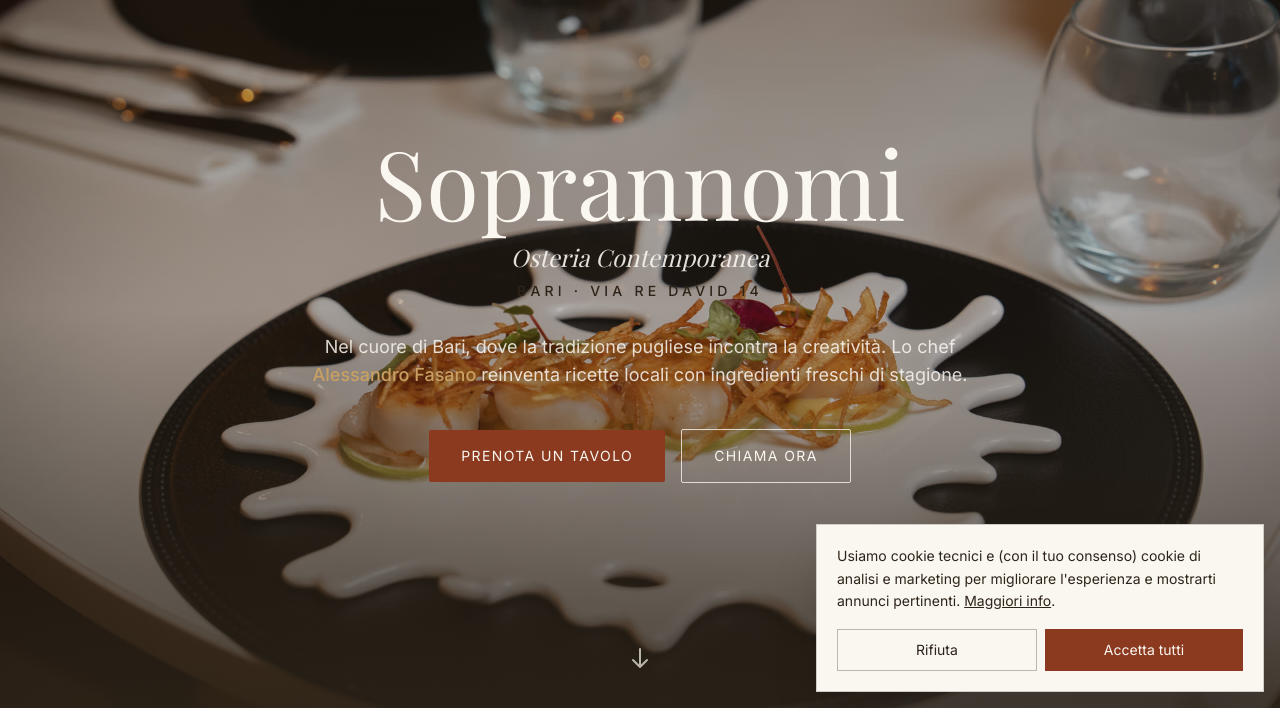
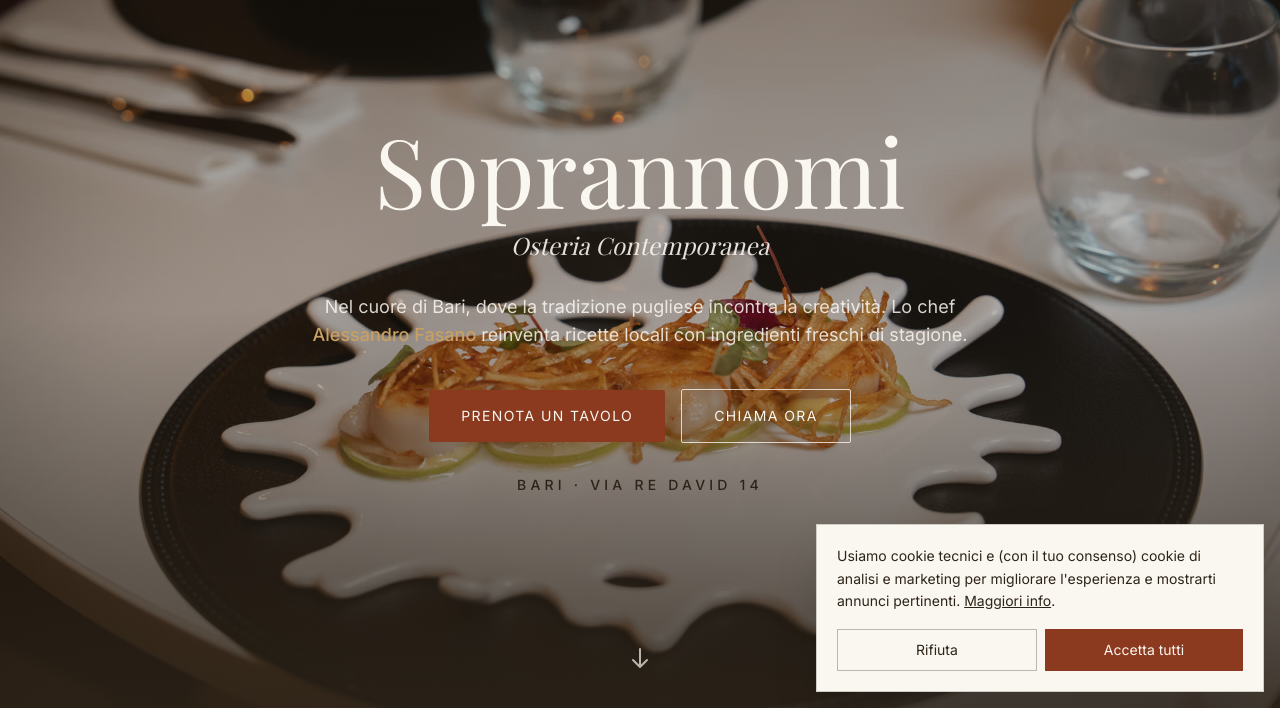
Before and after one commit to danieledelgrosso-ops/soprannomi-osteria-sito, a plain HTML site: page index.html in a window 1280 px wide. Shown: the part 92-800 px from the top of the page. Drawn offline with nearby package versions, Linux system fonts and the light colour scheme; a web font is replaced by a local one.

Commit message:
Hero: move address line below CTA buttons

```diff
--- a/index.html
+++ b/index.html
@@ -180,8 +180,7 @@ gtag('config', 'AW-17594995826');
   <div class="absolute inset-0 bg-gradient-to-b from-charcoal/40 via-charcoal/30 to-charcoal/85"></div>
   <div class="relative z-10 text-center text-cream px-4 max-w-4xl">
     <h1 class="font-serif font-normal text-5xl md:text-7xl lg:text-8xl mb-3 leading-none">Soprannomi</h1>
-    <p class="font-serif italic text-xl md:text-2xl mb-2 text-cream/90">Osteria Contemporanea</p>
-    <p class="text-charcoal uppercase tracking-[0.3em] text-xs md:text-sm mb-8 font-medium">Bari &middot; Via Re David 14</p>
+    <p class="font-serif italic text-xl md:text-2xl mb-8 text-cream/90">Osteria Contemporanea</p>
     <p class="text-base md:text-lg max-w-2xl mx-auto mb-10 text-cream/85 leading-relaxed">
       Nel cuore di Bari, dove la tradizione pugliese incontra la creatività. Lo chef <strong class="font-medium text-gold">Alessandro Fasano</strong> reinventa ricette locali con ingredienti freschi di stagione.
     </p>
@@ -196,6 +195,7 @@ gtag('config', 'AW-17594995826');
         Chiama ora
       </a>
     </div>
+    <p class="text-charcoal uppercase tracking-[0.3em] text-xs md:text-sm mt-8 font-medium">Bari &middot; Via Re David 14</p>
   </div>
   <div class="absolute bottom-8 left-1/2 -translate-x-1/2 z-10">
     <svg class="w-6 h-6 text-cream/70 animate-bounce" fill="none" stroke="currentColor" viewBox="0 0 24 24"><path stroke-linecap="round" stroke-linejoin="round" stroke-width="2" d="M19 14l-7 7m0 0l-7-7m7 7V3"/></svg>
```
